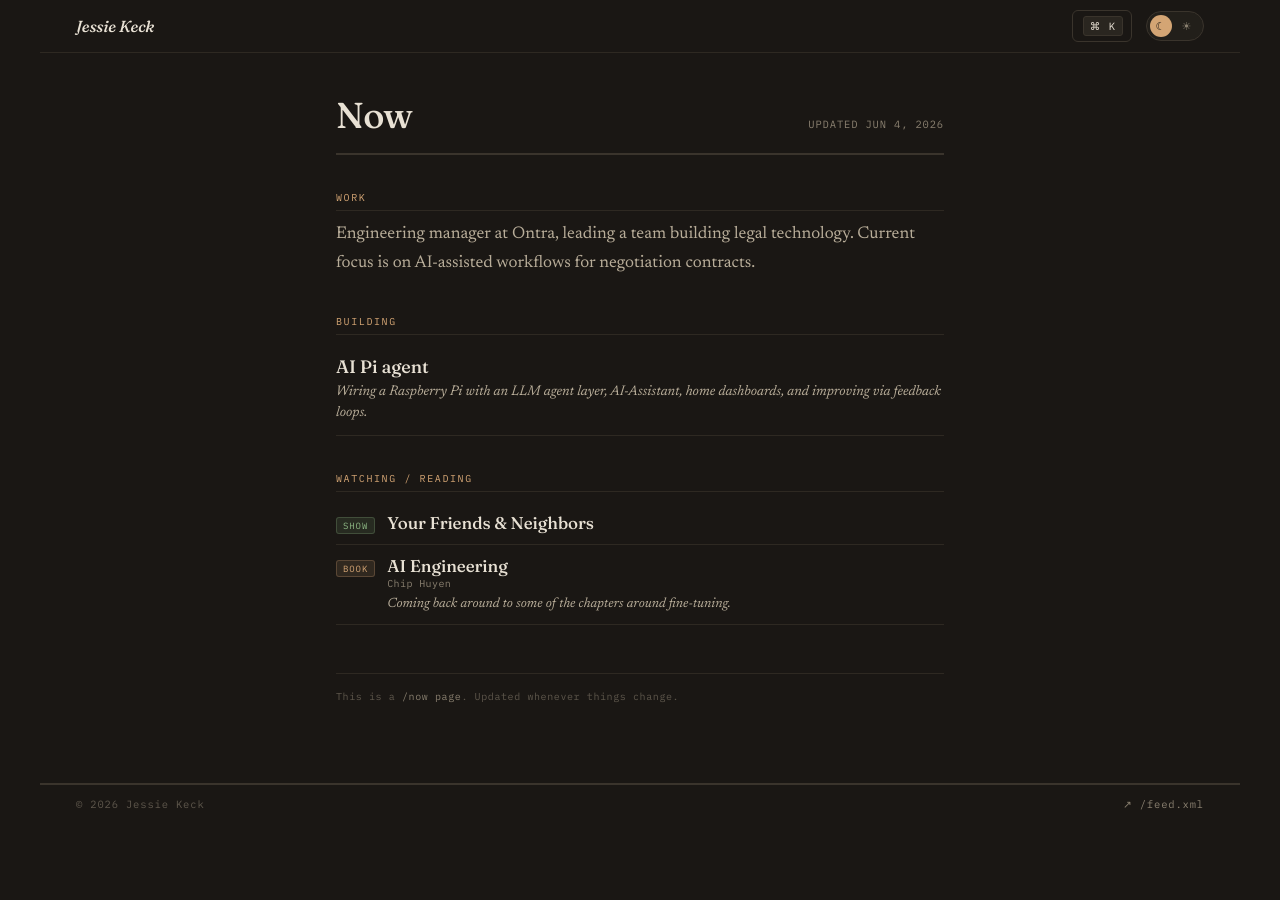
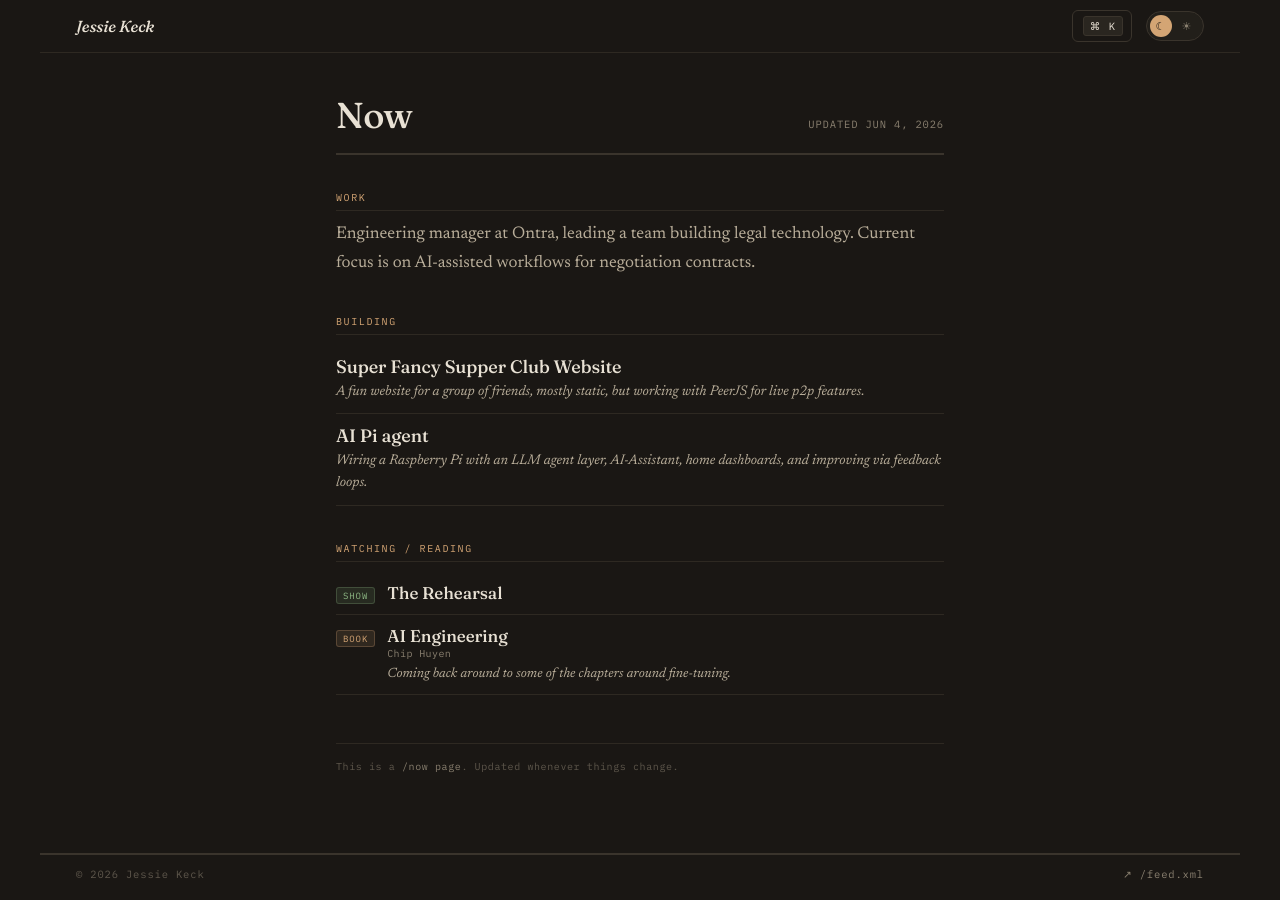
Before and after one commit to jkeck/jkeck.github.io, a Jekyll site: the page built from now.html, in a window 1280 px wide. Built offline with Jekyll 4.4.1, drawn with Linux system fonts in a browser that asks for light colours.

Commit message:
Small tweak to now.yml

```diff
--- a/_data/now.yml
+++ b/_data/now.yml
@@ -38,11 +38,13 @@ work: >
   Current focus is on AI-assisted workflows for negotiation contracts.
 
 building:
+  - name: "Super Fancy Supper Club Website"
+    notes: "A fun website for a group of friends, mostly static, but working with PeerJS for live p2p features."
   - name: "AI Pi agent"
     notes: "Wiring a Raspberry Pi with an LLM agent layer, AI-Assistant, home dashboards, and improving via feedback loops."
 
 watching_reading:
-  - title: "Your Friends & Neighbors"
+  - title: "The Rehearsal"
     type: show
   - title: "AI Engineering"
     type: book
```
